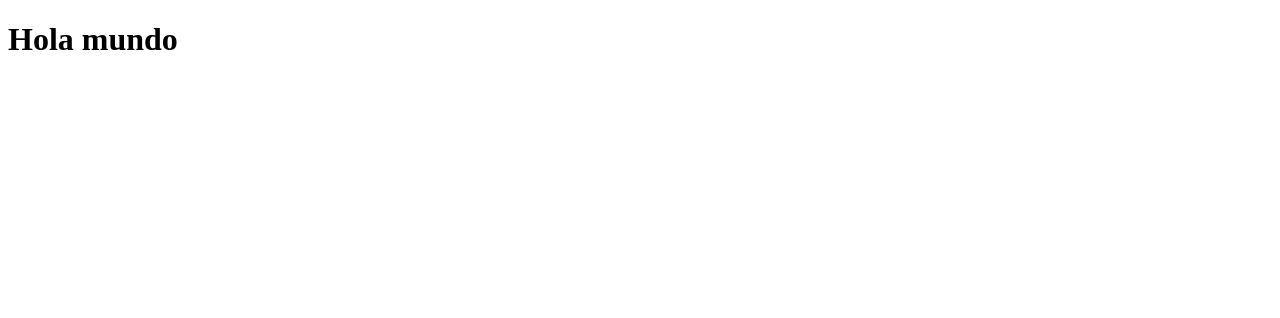
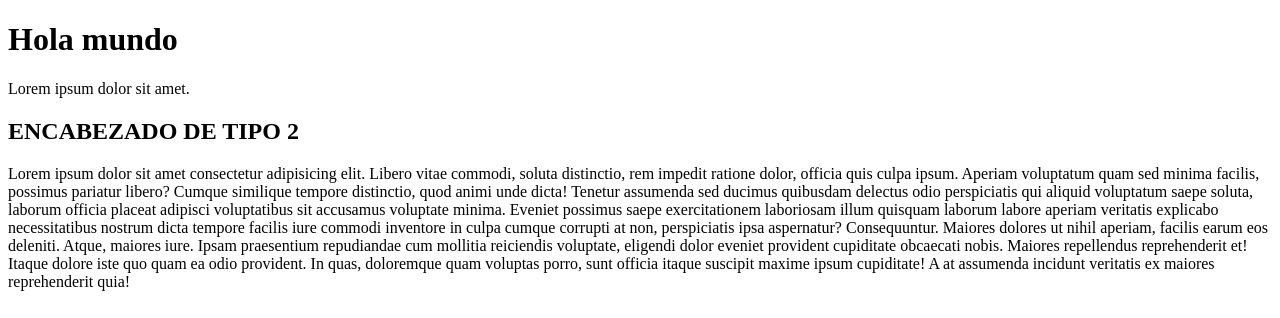
Before and after one commit to achifonic-esliceu/introducci-n-html, a plain HTML site: page index.html in a window 1280 px wide. Drawn offline with Linux system fonts and the light colour scheme.

Commit message:
Ponerme al dia

```diff
--- a/index.html
+++ b/index.html
@@ -9,5 +9,19 @@
 </head>
 <body>
     <h1>Hola mundo</h1>
+    <p>
+        Lorem ipsum dolor sit amet.
+    </p>
+    <h2>ENCABEZADO DE TIPO 2</h2>
+    <p>
+        Lorem ipsum dolor sit amet consectetur adipisicing elit. Libero vitae commodi, soluta distinctio, rem impedit ratione dolor, officia quis culpa ipsum. Aperiam voluptatum quam sed minima facilis, possimus pariatur libero?
+        Cumque similique tempore distinctio, quod animi unde dicta! Tenetur assumenda sed ducimus quibusdam delectus odio perspiciatis qui aliquid voluptatum saepe soluta, laborum officia placeat adipisci voluptatibus sit accusamus voluptate minima.
+        Eveniet possimus saepe exercitationem laboriosam illum quisquam laborum labore aperiam veritatis explicabo necessitatibus nostrum dicta tempore facilis iure commodi inventore in culpa cumque corrupti at non, perspiciatis ipsa aspernatur? Consequuntur.
+        Maiores dolores ut nihil aperiam, facilis earum eos deleniti. Atque, maiores iure. Ipsam praesentium repudiandae cum mollitia reiciendis voluptate, eligendi dolor eveniet provident cupiditate obcaecati nobis. Maiores repellendus reprehenderit et!
+        Itaque dolore iste quo quam ea odio provident. In quas, doloremque quam voluptas porro, sunt officia itaque suscipit maxime ipsum cupiditate! A at assumenda incidunt veritatis ex maiores reprehenderit quia!
+
+    </p>
+    <img src="img/Pc.jpg" alt="" srcset="">
+
 </body>
 </html>
```
